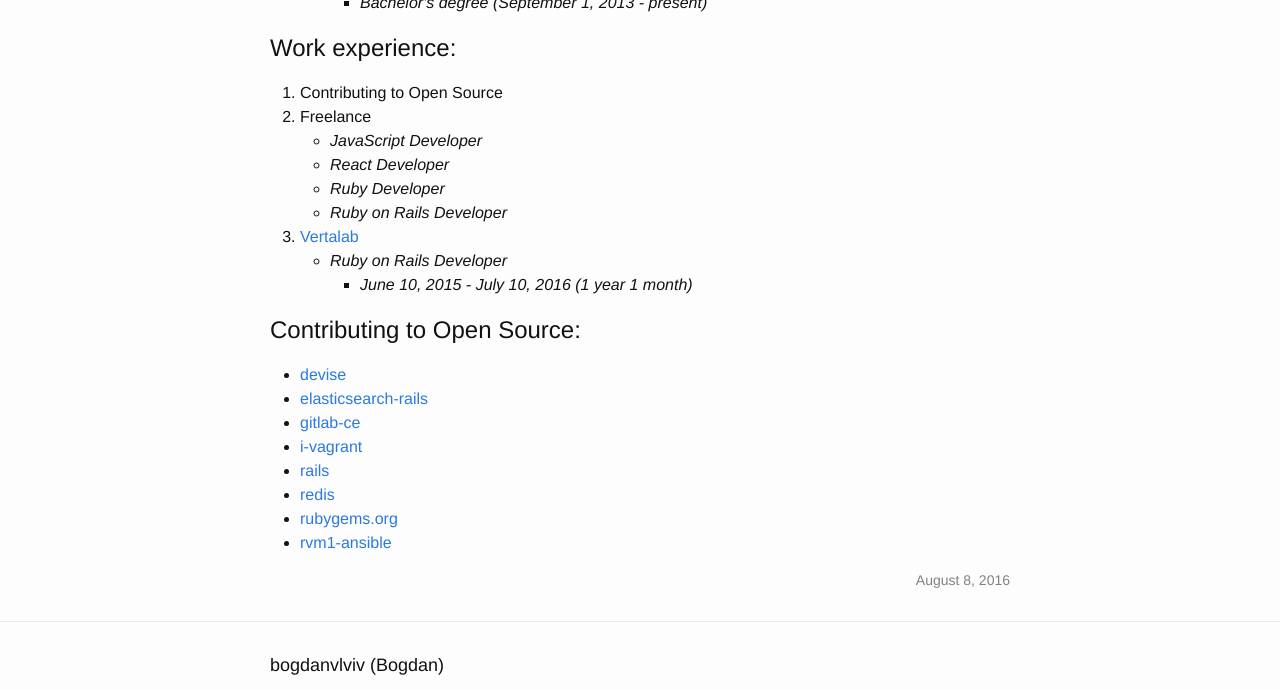
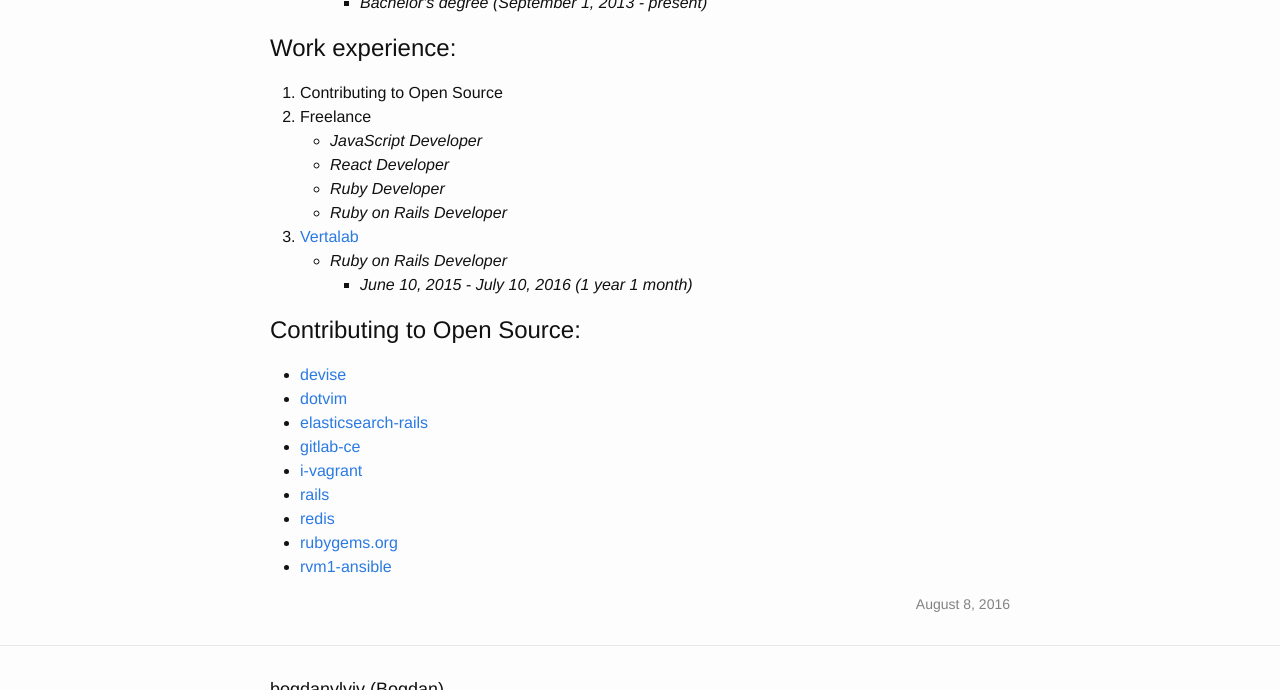
Before and after one commit to crowdpro3/bogdanvlviv.github.io, a Jekyll site: the page built from resume.html, in a window 1280 px wide and 900 px high, scrolled down 2003 px, cut to the strip 0-690 px from the top of the window. Built offline with Jekyll 4.4.1, drawn with Linux system fonts in a browser that asks for light colours.

Commit message:
Add link into section 'Contributing to Open Source' for dotvim

```diff
--- a/resume.html
+++ b/resume.html
@@ -168,6 +168,7 @@ permalink: /resume/
   <h2 class="title">Contributing to Open Source:</h2>
   <ul class="open-source-details">
     <li><a href="https://github.com/plataformatec/devise/commits/master?author=bogdanvlviv" target="_blank">devise</a></li>
+    <li><a href="https://github.com/bogdanvlviv/dotvim" target="_blank">dotvim</a></li>
     <li><a href="https://github.com/elastic/elasticsearch-rails/commits/master?author=bogdanvlviv" target="_blank">elasticsearch-rails</a></li>
     <li><a href="https://github.com/gitlabhq/gitlabhq/commits/master?author=bogdanvlviv" target="_blank">gitlab-ce</a></li>
     <li><a href="https://github.com/bogdanvlviv/i-vagrant" target="_blank">i-vagrant</a></li>
```
